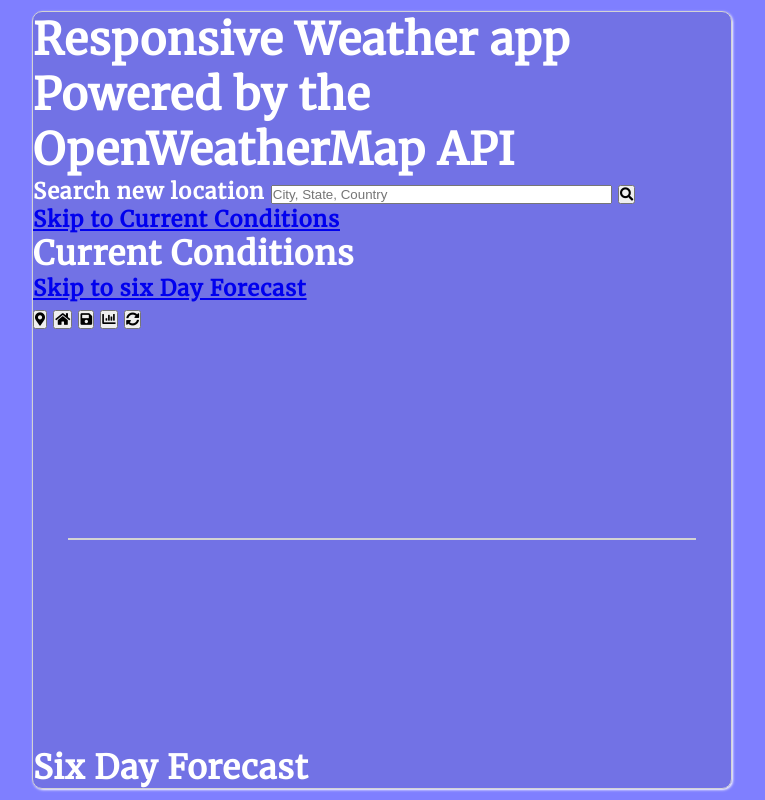
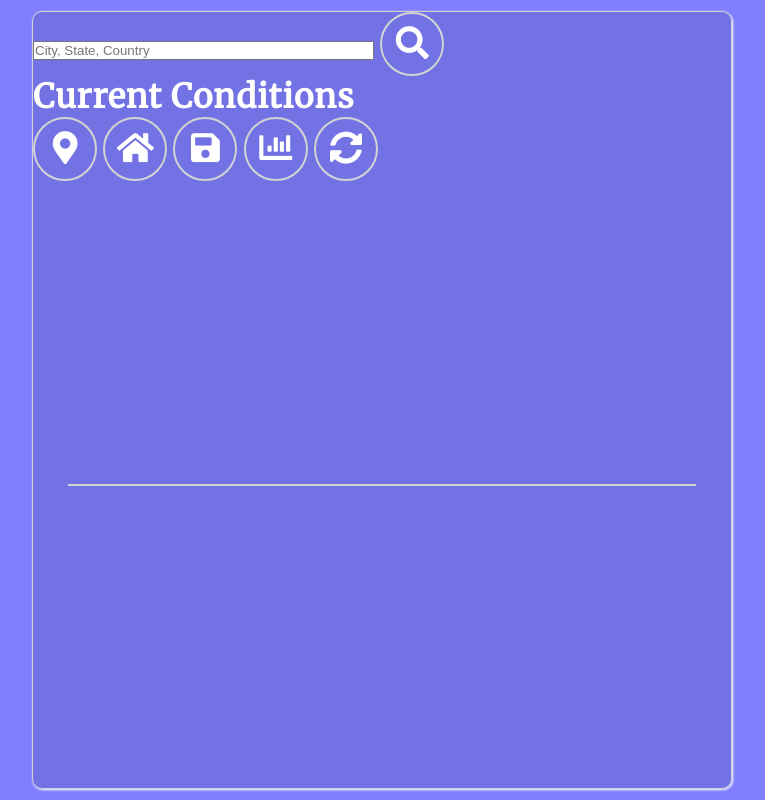
Before and after one commit to lionelroy/weather-app, a plain HTML site: page dist/index.html in a window 1280 px wide. Shown: the whole page, without its empty margins (258-1023 px from the left). Drawn offline with Linux system fonts and the light colour scheme.

Commit message:
Add components _a11y.scss(accessibility) and _buttons.scss

```diff
--- a/dist/index.html
+++ b/dist/index.html
@@ -13,12 +13,12 @@
 </head>
 <body>
   <main>
-    <h1>Responsive Weather app Powered by the OpenWeatherMap API</h1>
+    <h1 class="offscreen">Responsive Weather app Powered by the OpenWeatherMap API</h1>
     <section id="searchBar" class="searchBar">
       <form id="searchBar__form" class="searchBar__form" role="search">
-        <label for="searchBar__text">Search new location</label>
+        <label for="searchBar__text" class="offscreen">Search new location</label>
         <input id="searchBar__text" class="searchBar__text" type="text" role="searchBox" size="40" autocomplete="off" placeholder="City, State, Country">
-        <button id="searchBar_button" class="searchBar__button" title="Submit location" aria-label="Enter Zip Code or City, State, and Country to retrieve weather conditions">
+        <button id="searchBar_button" class="searchBar__button button" title="Submit location" aria-label="Enter Zip Code or City, State, and Country to retrieve weather conditions">
           <i class="fas fa-search"></i>
           <i class="fas fa-sync fa-spin none"></i>
         </button>
@@ -54,7 +54,7 @@
     </nav>
     <hr>
     <section id="dailyForecast" class="dailyForecast" role="region" aria-labelledby="dailyForecast__title">
-      <h2 id="dailyForecast__title" class="dailyForecast__title">Six Day Forecast</h2>
+      <h2 id="dailyForecast__title" class="dailyForecast__title offscreen">Six Day Forecast</h2>
       <div id="dailyForecast__contents" class="dailyForecast__contents"></div>
     </section>
     <p id="confirmation" class="offscreen" aria-live="assertive"></p>
--- /dev/null
+++ b/scss/components/_a11y.scss
@@ -0,0 +1,20 @@
+.offscreen {
+  position: absolute;
+  left: -10000px;
+}
+
+.skip-link {
+  position: absolute;
+  top: -999px;
+  left: 0;
+  background: $text-shadow-color;
+  padding: 14px;
+  z-index: 1;
+  color: $font-color;
+}
+
+.skip-link:focus,
+.skip-link:active {
+  top: auto;
+  left: auto;
+}
--- /dev/null
+++ b/scss/components/_buttons.scss
@@ -0,0 +1,26 @@
+.button {
+  min-width: 48px;
+  min-height: 48px;
+  color: $button-textcolor;
+  border: 2px solid $bordercolor;
+  border-radius: 80px;
+  outline: none;
+  font-size: 1.25rem;
+  font-weight: 900;
+  background-color: $button-color;
+  @include mq(768px) {
+    font-size: 1.5rem;
+    min-width: 64px;
+    min-height: 64px;
+  }
+}
+
+.button:hover {
+  cursor: pointer;
+}
+
+.button:hover,
+.button:focus {
+  box-shadow: 4px 2px 5px $text-shadow-color;
+  border-color: $font-color;
+}
--- a/scss/main.scss
+++ b/scss/main.scss
@@ -1,3 +1,5 @@
 @import "abstracts/colors";
 @import "abstracts/mixins";
 @import "base/base";
+@import "components/a11y";
+@import "components/buttons";
```
Also changed, not shown: dist/css/main.min.css, 1 other file.
